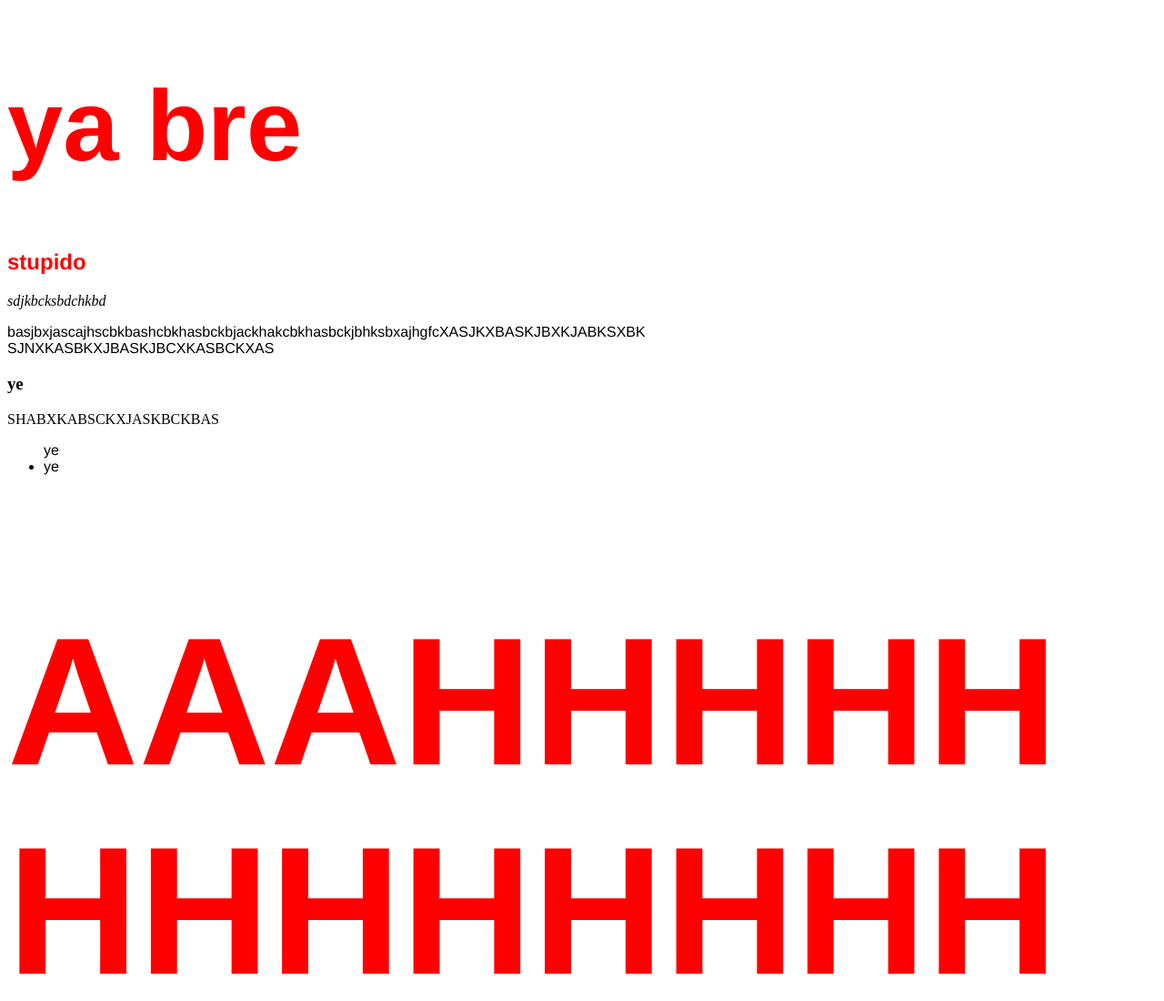
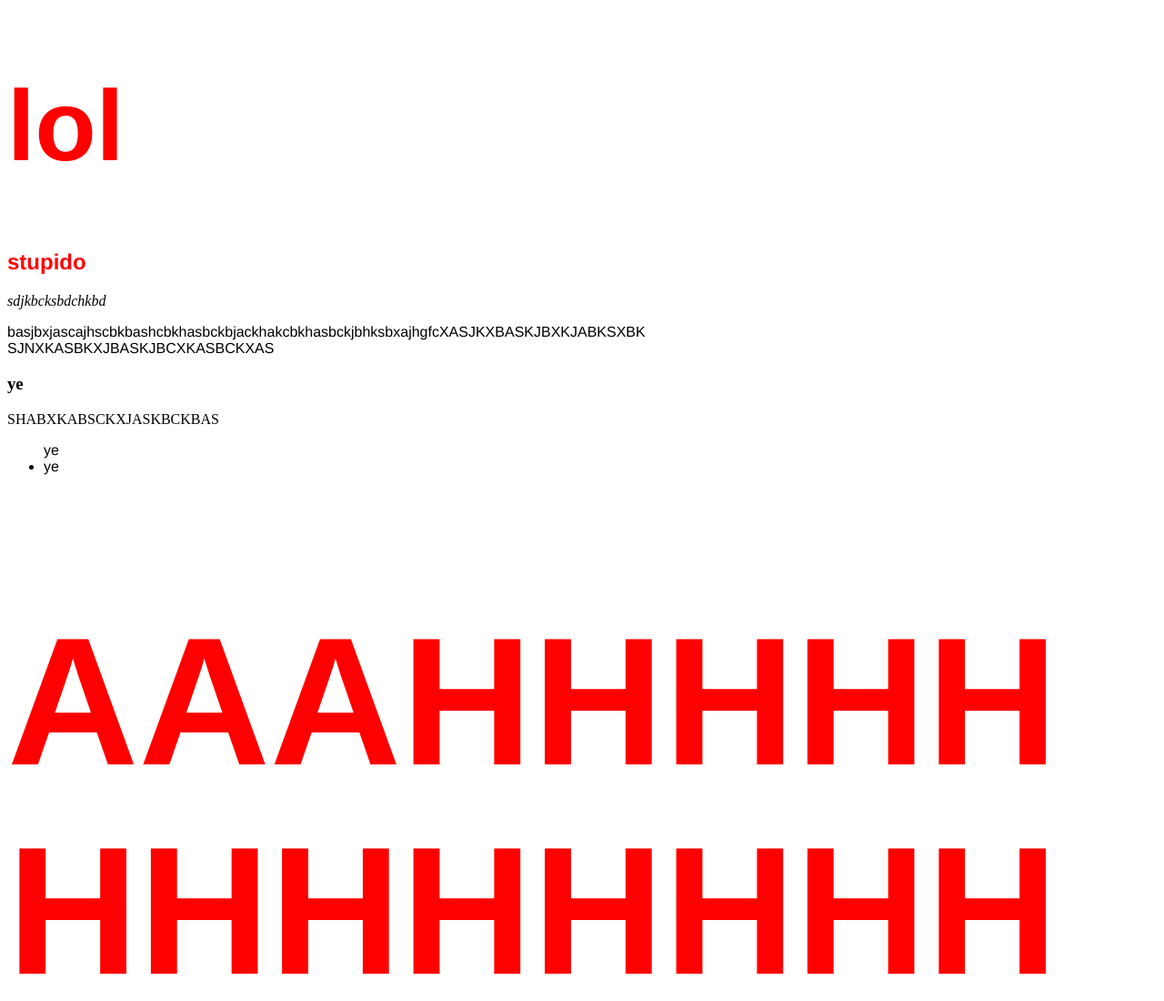
Before and after one commit to haniwibowo/century-of-the-self, a plain HTML site: page index.html in a window 1280 px wide. Shown: the top 1100 px of the page at 91% size. Drawn offline with Linux system fonts and the light colour scheme.

Commit message:
Update index.html

```diff
--- a/index.html
+++ b/index.html
@@ -9,7 +9,7 @@
   </head>
 
   <body>
-    <h1 style="font-family:helvetica;color:red;font-size:110px">ya bre</h1>
+    <h1 style="font-family:helvetica;color:red;font-size:110px">lol</h1>
 
     <h2 style="font-family:helvetica;color:red;">stupido</h2>
 
```
